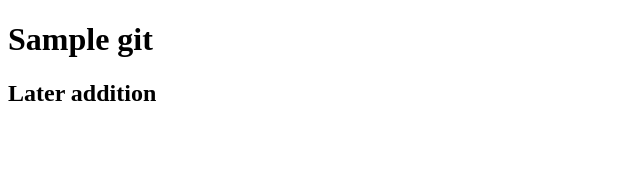
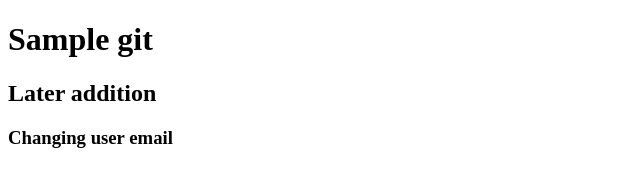
Before and after one commit to EricCBL/gittest, a plain HTML site: page index.html in a window 1280 px wide. Shown: the whole page, without its empty margins (0-640 px from the left). Drawn offline with Linux system fonts and the light colour scheme.

Commit message:
another heading

```diff
--- a/index.html
+++ b/index.html
@@ -9,5 +9,6 @@
 <body>
   <h1>Sample git</h1>
   <h2>Later addition</h2>
+  <h3>Changing user email</h3>
 </body>
 </html>
```
